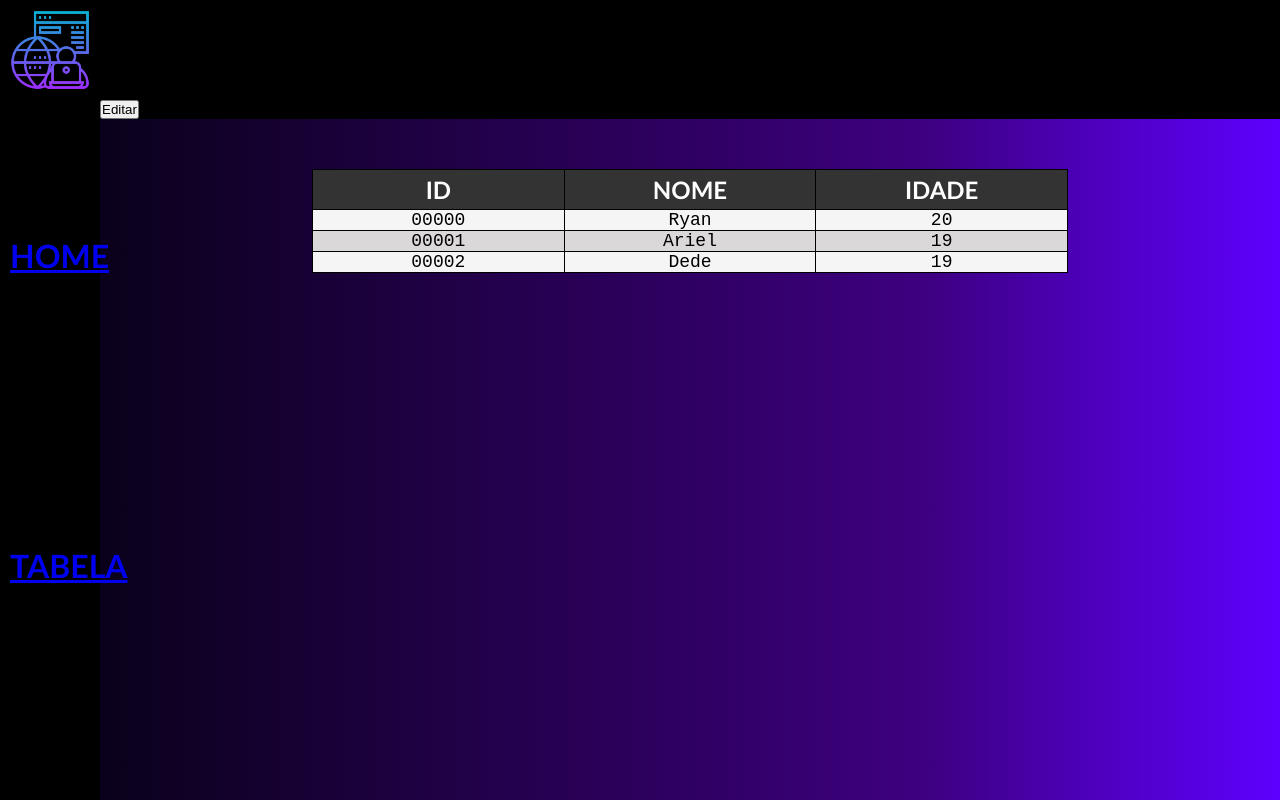
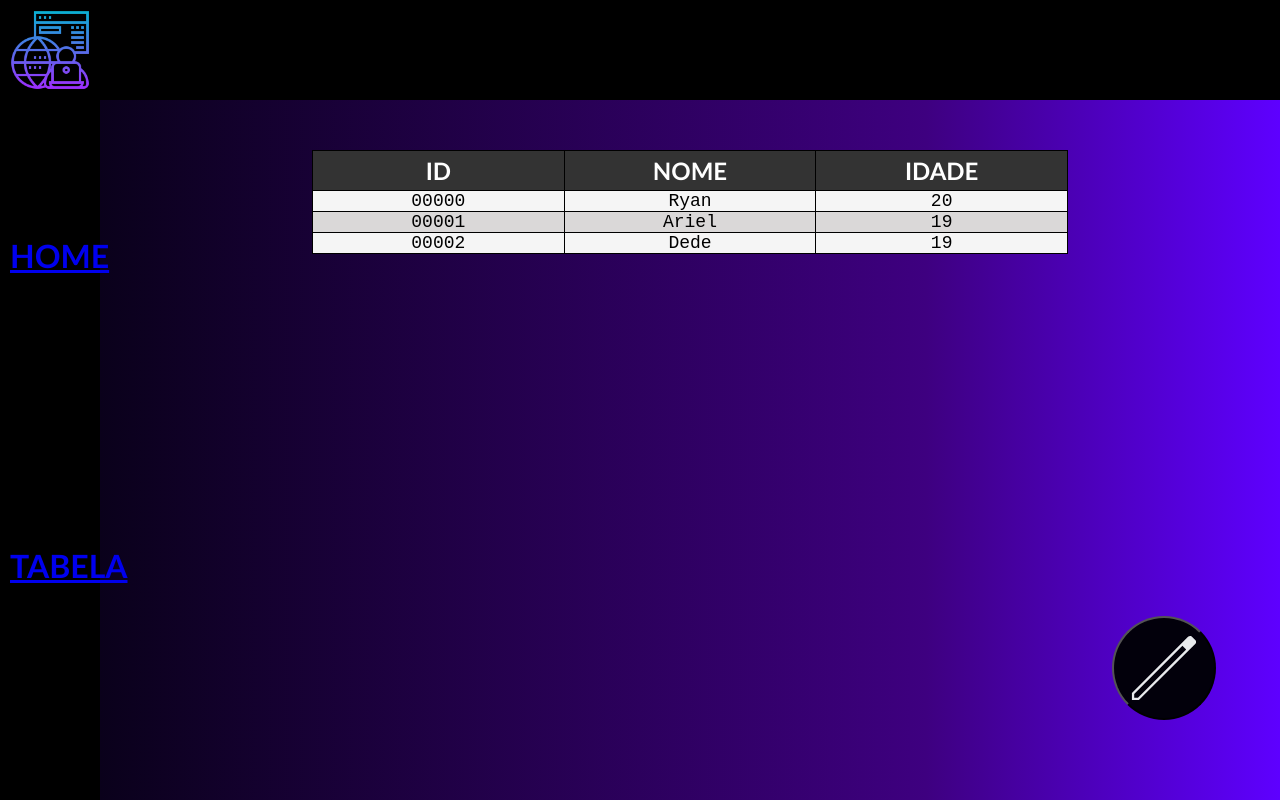
Before and after one commit to Web-LIA/Tabela-Dinamica, a React (Create React App) app: page /tabelanova in a window 1280 px wide. Shown: the top 800 px of the page. Built offline with nearby package versions, Linux system fonts and the light colour scheme.

Commit message:
themes: tema para o butao editar geral

```diff
--- a/src/components/themes/Table.module.css
+++ b/src/components/themes/Table.module.css
@@ -163,3 +163,24 @@
         }
     }
 }
+
+.editarButton{
+    position: fixed;
+    bottom: 10%;
+    right: 5%;
+    background: rgb(2,0,11);
+    border-radius: 100%;
+    cursor: pointer;
+    display: flex;
+    img{
+        width: 100px;
+        height: 100px;
+    }
+    div{
+        position: absolute;
+    }
+}
+
+.formulario{
+
+}
--- a/src/pages/NewTable.tsx
+++ b/src/pages/NewTable.tsx
@@ -7,6 +7,7 @@ import FormAddColumn from '../components/newTable/FormAddColumn'
 import TableHeader from '../components/newTable/TableHeader'
 import TableRowEdit from '../components/newTable/TableRowEdit'
 import { RowData, TableRowMethods, TableRowEditMethods, TableHeaderMethods } from '../typesNewTable'
+import editIcon from '../assets/editIcon.svg'
 
 function NewTable() {
     const [data, setData] = useState<RowData[]>([
@@ -155,7 +156,7 @@ function NewTable() {
 
     return (
         <>
-        <button onClick={changeEditMode}>Editar</button>
+        <button onClick={changeEditMode} className={themes.editarButton}><img src={editIcon} alt="Modo Editar" /><div></div></button>
         { editMode && (
             <>
             <FormAddColumn keys={keys} setNewKey={setNewKey} addColumn={addColumn}/>
```
Also changed, not shown: src/assets/editIcon.svg (added).
